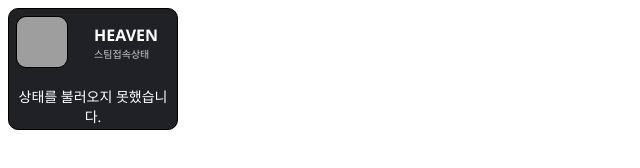
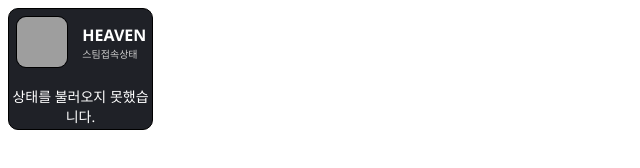
Before and after one commit to BJS5705/Status-Widget, a plain HTML site: page index.html in a window 1280 px wide. Shown: the whole page, without its empty margins (0-640 px from the left). Drawn offline with Linux system fonts and the light colour scheme; no server answers; grey boxes are pictures that could not be loaded.

Commit message:
Update index.html

```diff
--- a/index.html
+++ b/index.html
@@ -1,4 +1,4 @@
-<table style="background-color: #1F2127; width: 170px; height: 100px; border: solid #000000 1px; border-radius: 10px; font-family: malgun gothic, Segoe UI, Helvetica, Arial, Sans-Serif;">
+<table style="background-color: #1F2127; width: 145px; height: 100px; border: solid #000000 1px; border-radius: 10px; font-family: malgun gothic, Segoe UI, Helvetica, Arial, Sans-Serif;">
     <tbody>
         <tr>
             <td align="left" style="padding: 5px;">
```
